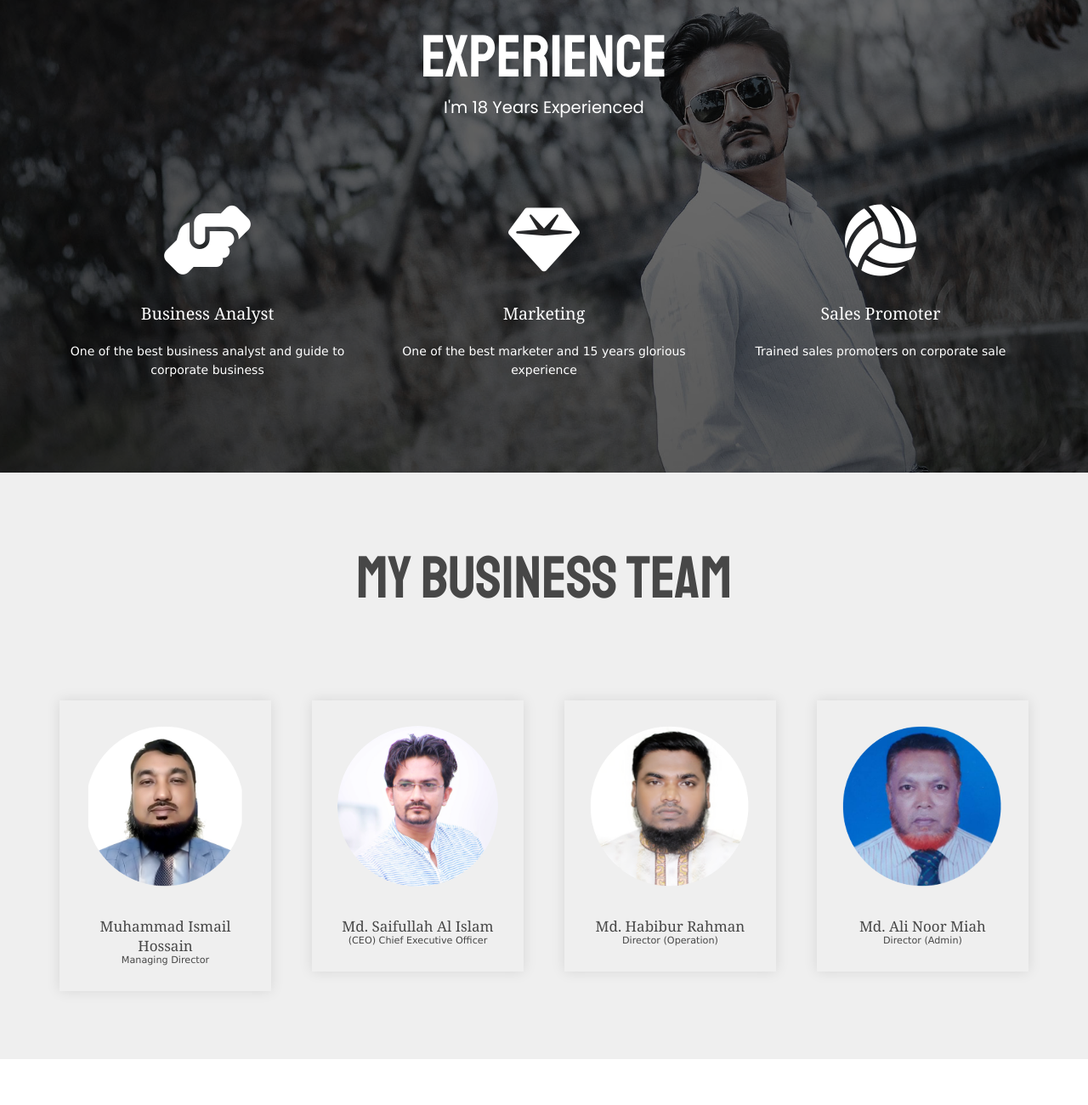
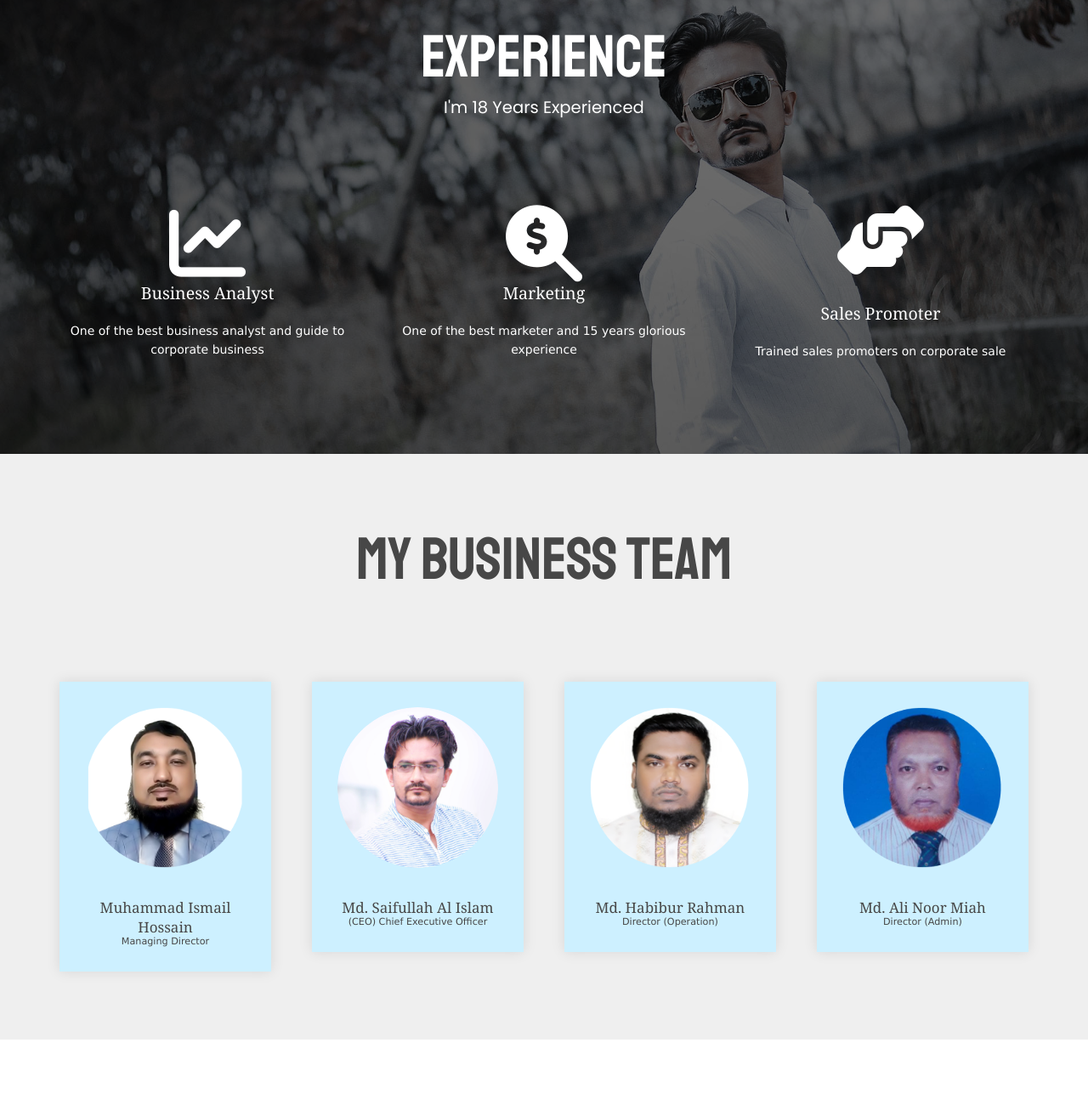
Before and after one commit to Siam-al-islam/saif-portfolio, a plain HTML site: page index.html in a window 1280 px wide. Shown: the part 1856-3156 px from the top of the page at 85% size. Drawn offline with Linux system fonts and the light colour scheme.

Commit message:
more code added

```diff
--- a/index.html
+++ b/index.html
@@ -124,19 +124,19 @@ Licence URI: https://www.os-templates.com/template-terms
       </div>
       <ul class="nospace group center">
         <li class="one_third first">
-          <article><i class="btmspace-30 fa-6x fas fa-hands-helping"></i>
+          <article><i style="font-size: 90px;" class="fas fa-chart-line"></i>
             <h6 class="heading">Business Analyst</h6>
             <p class="btmspace-30">One of the best business analyst and guide to corporate business</p>
           </article>
         </li>
         <li class="one_third">
-          <article><i class="btmspace-30 fa-6x fas fa-gem"></i>
+          <article><i style="font-size: 90px;" class="fas fa-search-dollar"></i>
             <h6 class="heading">Marketing</h6>
             <p class="btmspace-30">One of the best marketer and 15 years glorious experience</p>
           </article>
         </li>
         <li class="one_third">
-          <article><i class="btmspace-30 fa-6x fas fa-volleyball-ball"></i>
+          <article><i class="btmspace-30 fa-6x fas fa-hands-helping"></i>
             <h6 class="heading">Sales promoter</h6>
             <p class="btmspace-30">Trained sales promoters on corporate sale</p>
           </article>
@@ -155,27 +155,31 @@ Licence URI: https://www.os-templates.com/template-terms
         <h1 style="font-size: 70px; font-family: 'Staatliches', cursive;">My Business Team</h1>
       </div>
       <ul class="nospace group team">
-        <li class="one_quarter first">
+        <li style="background-color: #CDF0FF
+        ;" class="one_quarter first">
           <figure><a href="#"><img src="images/demo/a.png" alt=""></a>
             <figcaption><strong style=" font-size: 17px;" class="heading">Muhammad
                 Ismail
                 Hossain</strong><br> <em>Managing Director</em></figcaption>
           </figure>
         </li>
-        <li class="one_quarter">
+        <li style="background-color: #CDF0FF
+        ;" class="one_quarter">
           <figure><a href="#"><img src="images/demo/b.png" alt=""></a>
             <figcaption><strong style=" font-size: 17px;" class="heading">Md. Saifullah Al
                 Islam</strong> <em>(CEO) Chief Executive Officer</em></figcaption>
           </figure>
         </li>
-        <li class="one_quarter">
+        <li style="background-color: #CDF0FF
+        ;" class="one_quarter">
           <figure><a href="#"><img src="images/demo/c.png" alt=""></a>
             <figcaption><strong style=" font-size: 17px;" class="heading">Md. Habibur Rahman</strong>
               <em>Director (Operation)</em>
             </figcaption>
           </figure>
         </li>
-        <li class="one_quarter">
+        <li style="background-color: #CDF0FF
+        ;" class="one_quarter">
           <figure><a href="#"><img src="images/demo/d.png" alt=""></a>
             <figcaption><strong style=" font-size: 17px;" class="heading">Md. Ali Noor Miah</strong> <em>Director
                 (Admin)</em></figcaption>
```
